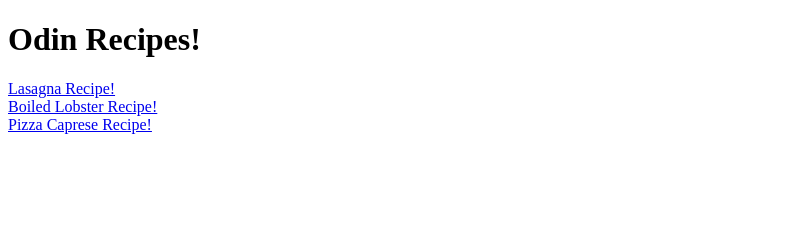
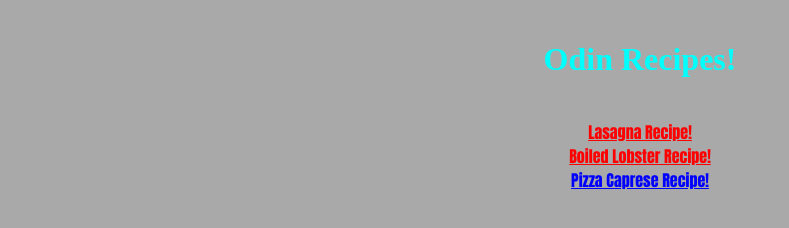
Before and after one commit to An7onioRS/odin-recipes, a plain HTML site: page index.html in a window 1280 px wide. Shown: the whole page, without its empty margins (0-789 px from the left). Drawn offline with Linux system fonts and the light colour scheme.

Commit message:
02/03/2022 - Adding CSS to the Odin Recipes project

```diff
--- a/index.html
+++ b/index.html
@@ -4,14 +4,17 @@
     <meta charset="UTF-8">
     <meta http-equiv="X-UA-Compatible" content="IE=edge">
     <meta name="viewport" content="width=device-width, initial-scale=1.0">
+    <link rel="stylesheet" href="style.css">
     <title>Odin Recipes</title>
 </head>
 <body>
     <h1>Odin Recipes!</h1>
-    <a href="recipes/lasagna.html" target="_blank">Lasagna Recipe!</a>
-    <br>
-    <a href="recipes/lobster.html" target="_blank">Boiled Lobster Recipe!</a>
-    <br>
-    <a href="recipes/pizza_caprese.html" target="_blank">Pizza Caprese Recipe!</a>
+    <div class="links">
+        <a class="link lasagna" href="recipes/lasagna.html" target="_blank">Lasagna Recipe!</a>
+        <br>
+        <a class="link lobster" href="recipes/lobster.html" target="_blank">Boiled Lobster Recipe!</a>
+        <br>
+        <a class="link pizza-caprese" href="recipes/pizza_caprese.html" target="_blank">Pizza Caprese Recipe!</a>
+    </div>
 </body>
 </html>
--- /dev/null
+++ b/style.css
@@ -0,0 +1,28 @@
+* {
+    background-color: darkgray;
+    color: aqua;
+}
+
+a {
+    font-family: Impact, Haettenschweiler, 'Arial Narrow Bold', sans-serif;
+    text-align: center;
+}
+
+h1 {
+    text-align: center;
+       padding: 20px 20px 20px 20px;
+}
+
+.links {
+    text-align: center;
+    margin: 12px 12px 12px 12px;
+
+}
+
+.link {
+    color: red;
+}
+
+.link.pizza-caprese {
+    color: blue;
+}
```
